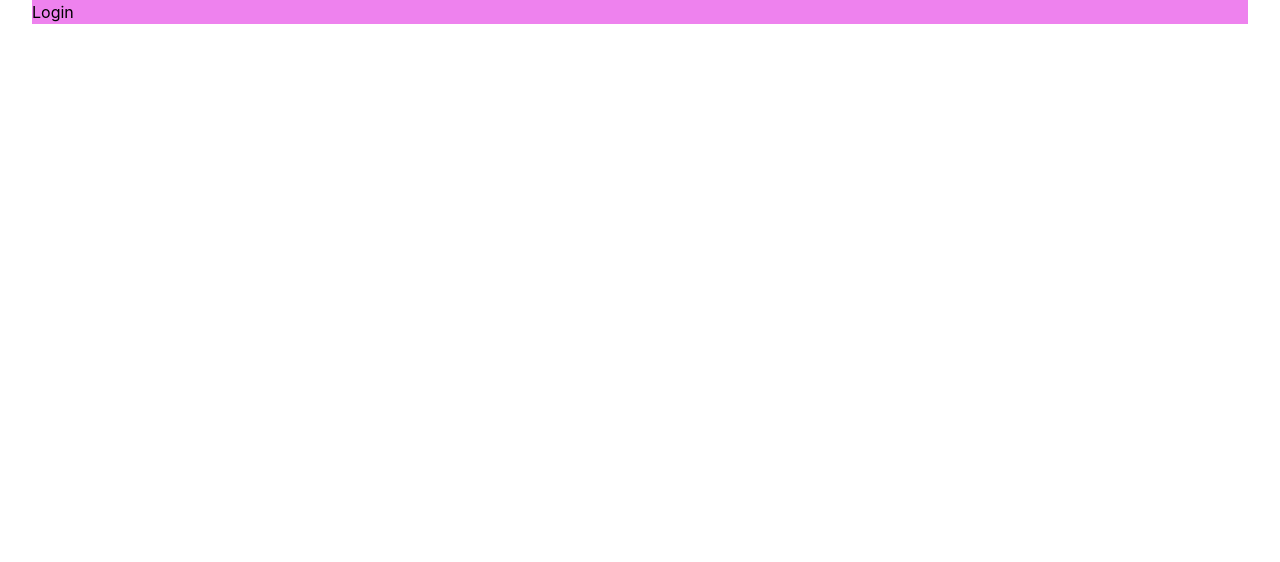
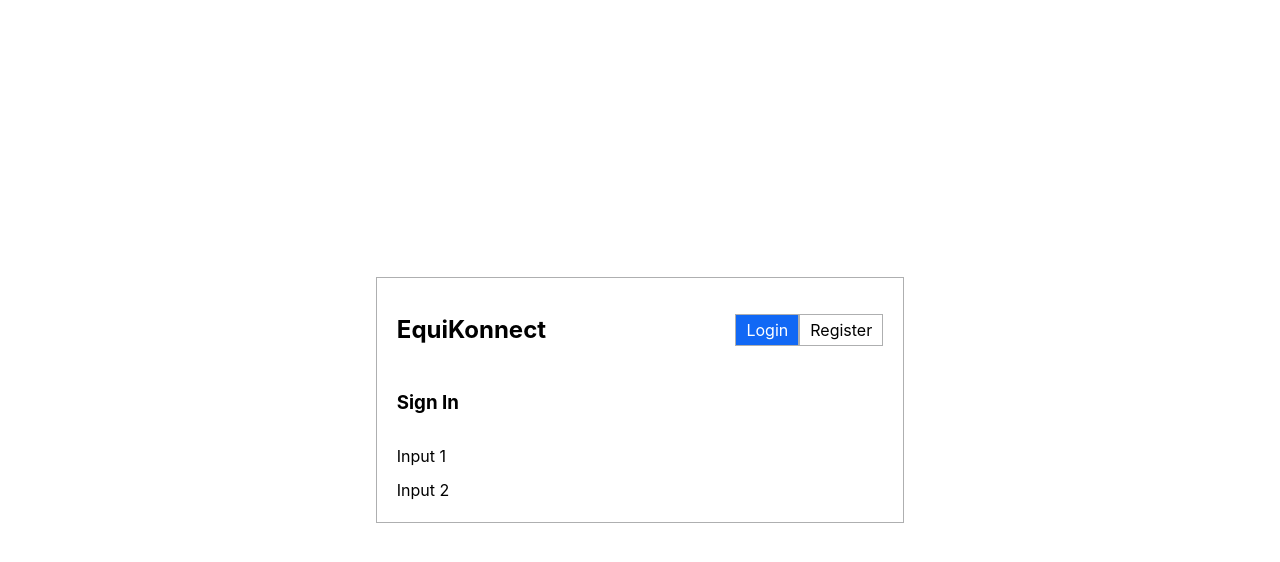
Before and after one commit to The-Jitu-Assignments/connect, a React (Vite) app in the folder frontend/: page /login in a window 1280 px wide. Shown: the top 562 px of the page. Built offline with nearby package versions, Linux system fonts and the light colour scheme.

Commit message:
added a login and register buttons and showing the active button

```diff
--- a/frontend/src/pages/login/Login.css
+++ b/frontend/src/pages/login/Login.css
@@ -1,3 +1,32 @@
 .login-container {
-  background-color: violet;
+  display: flex;
+  align-items: center;
+  justify-content: center;
+  min-height: 100vh;
 }
+
+.login-form {
+  display: flex;
+  flex-direction: column;
+  border: 1px solid var(--grey);
+  padding: 20px;
+  width: 40%;
+  height: auto;
+  gap: 10px;
+}
+
+.login-title {
+  display: flex;
+  align-items: center;
+  justify-content: space-between;
+}
+
+.login-title_btn {
+  border: 1px solid var(--grey);
+  padding: 5px 10px;
+}
+
+.active {
+  background-color: var(--blue);
+  color: var(--white);
+}
--- a/frontend/src/pages/login/Login.jsx
+++ b/frontend/src/pages/login/Login.jsx
@@ -3,7 +3,24 @@ import './Login.css';
 
 const Login = () => {
   return (
-    <div className='login-container'>Login</div>
+    <div className='login-container'>
+      <div className='login-form'>
+        <div className='login-title'>
+          <h2>EquiKonnect</h2>
+          <div>
+            <span className='login-title_btn active'>Login</span>
+            <span className='login-title_btn'>Register</span>
+          </div>
+        </div>
+        <h3>Sign In</h3>
+        <div>
+          Input 1
+        </div>
+        <div>
+          Input 2
+        </div>
+      </div>
+    </div>
   )
 }
 
```
